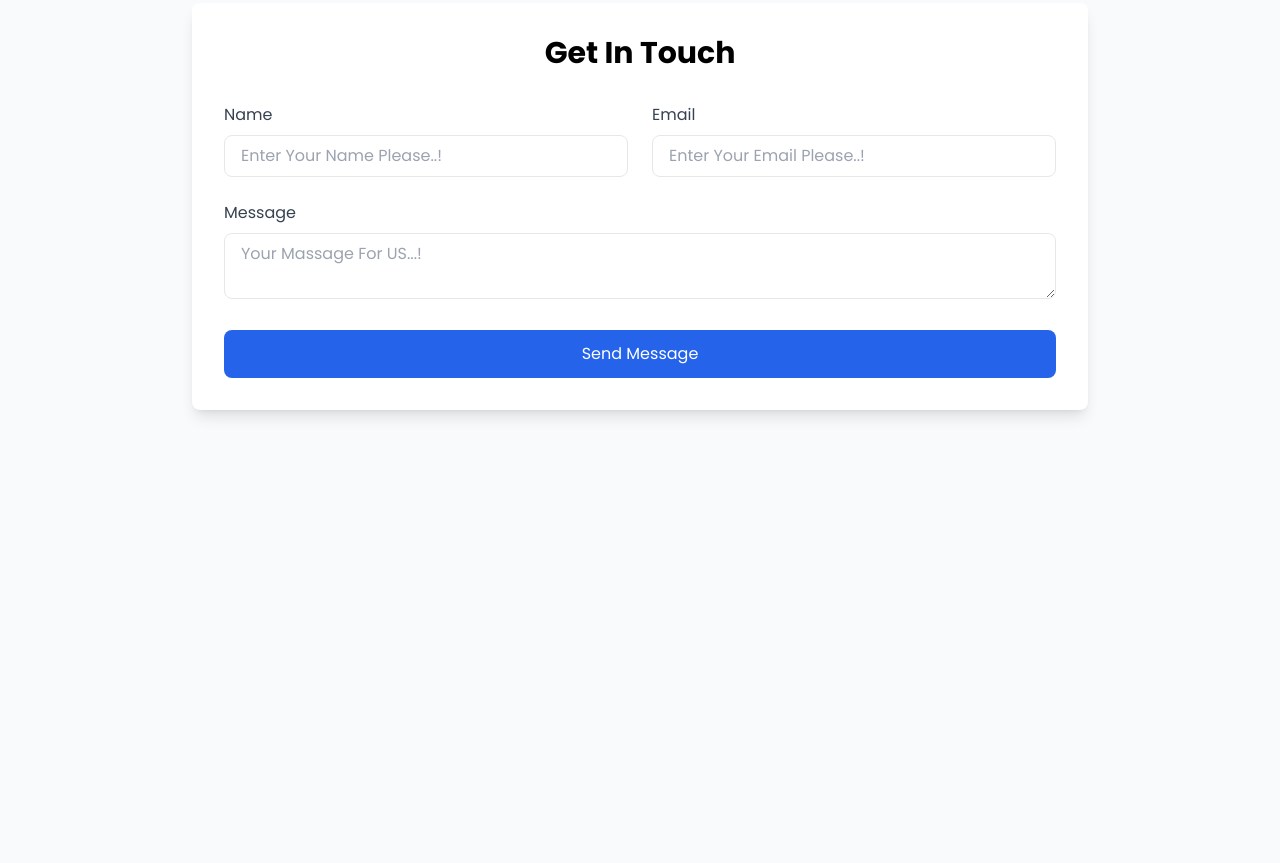
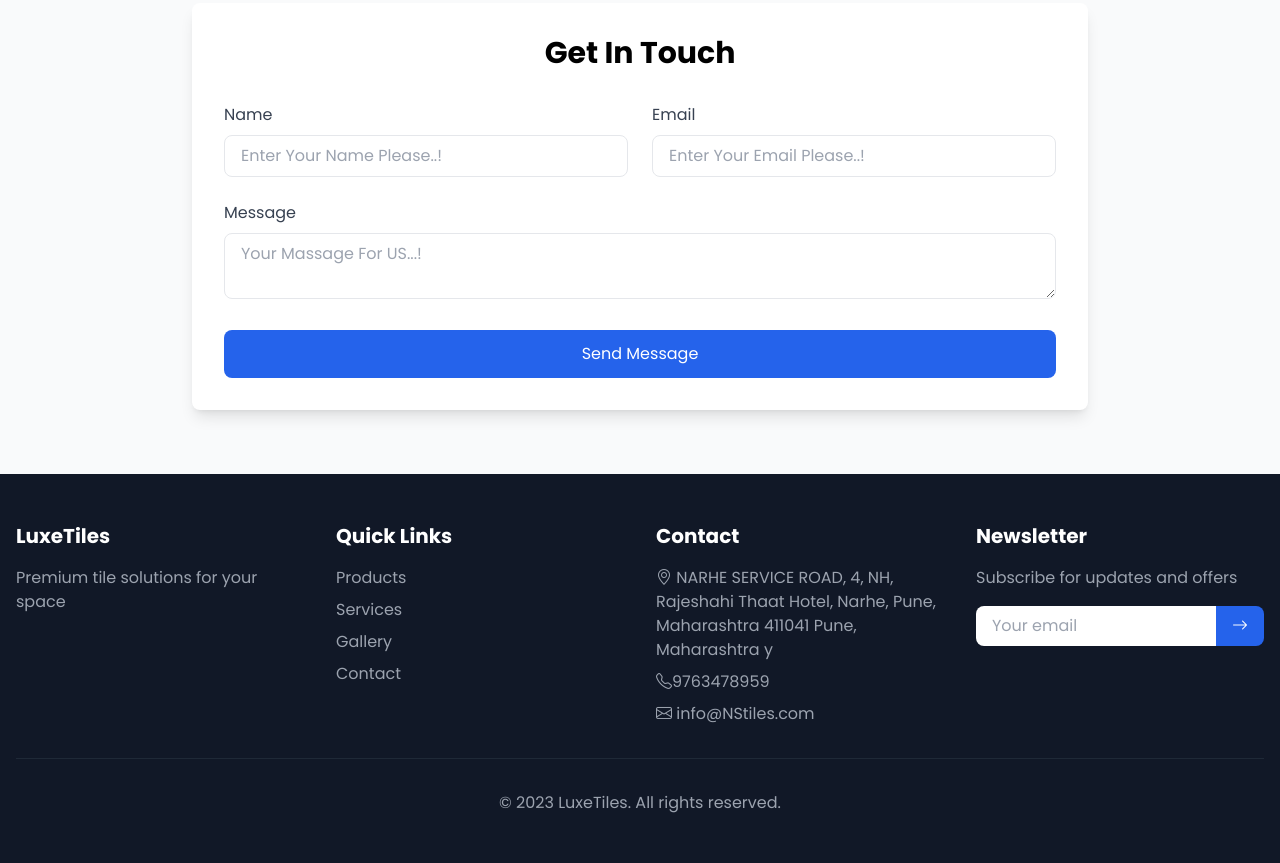
Before and after one commit to zahirm86/NSTileStudio, a website built with Vite: page index.html in a window 1280 px wide. Shown: the part 3369-4232 px from the top of the page. Before the commit the page ends 3843 px from the top, so only its background shows below. Built offline with nearby package versions, Linux system fonts and the light colour scheme.

Commit message:
update index

```diff
--- a/index.html
+++ b/index.html
@@ -239,6 +239,49 @@
 
 
     <!-- Footer / Contact Us -->
+     <!-- Footer -->
+    <footer class="bg-gray-900 text-white py-12">
+        <div class="container mx-auto px-4">
+            <div class="grid grid-cols-1 md:grid-cols-4 gap-8">
+                <div>
+                    <h3 class="text-xl font-bold mb-4">LuxeTiles</h3>
+                    <p class="text-gray-400">Premium tile solutions for your space</p>
+                </div>
+                <div>
+                    <h3 class="text-xl font-bold mb-4">Quick Links</h3>
+                    <ul class="space-y-2">
+                        <li><a href="#" class="text-gray-400 hover:text-white">Products</a></li>
+                        <li><a href="#" class="text-gray-400 hover:text-white">Services</a></li>
+                        <li><a href="#" class="text-gray-400 hover:text-white">Gallery</a></li>
+                        <li><a href="#" class="text-gray-400 hover:text-white">Contact</a></li>
+                    </ul>
+                </div>
+                <div>
+                    <h3 class="text-xl font-bold mb-4">Contact</h3>
+                    <ul class="space-y-2 text-gray-400">
+                        <li><i class="bi bi-geo-alt"></i> NARHE SERVICE ROAD, 4, NH, Rajeshahi Thaat Hotel, Narhe, Pune, Maharashtra 411041 Pune, Maharashtra
+                            y</li>
+                        <li><i class="bi bi-telephone"></i>9763478959</li>
+                        <li><i class="bi bi-envelope"></i> info@NStiles.com</li>
+                    </ul>
+                </div>
+                <div>
+                    <h3 class="text-xl font-bold mb-4">Newsletter</h3>
+                    <p class="text-gray-400 mb-4">Subscribe for updates and offers</p>
+                    <form class="flex">
+                        <input type="email" placeholder="Your email"
+                               class="px-4 py-2 rounded-l-lg w-full focus:outline-none text-gray-900">
+                        <button class="bg-blue-600 px-4 py-2 rounded-r-lg hover:bg-blue-700">
+                            <i class="bi bi-arrow-right"></i>
+                        </button>
+                    </form>
+                </div>
+            </div>
+            <div class="border-t border-gray-800 mt-8 pt-8 text-center text-gray-400">
+                <p>&copy; 2023 LuxeTiles. All rights reserved.</p>
+            </div>
+        </div>
+    </footer>
 
 
 
--- a/style.css
+++ b/style.css
@@ -13,7 +13,6 @@ body {
     background-position: center;
     height: 90vh;
 }
-
 .category-card:hover {
     transform: translateY(-15px); /* Higher transform kept from first style */
     transition: transform 0.3s ease;
```
